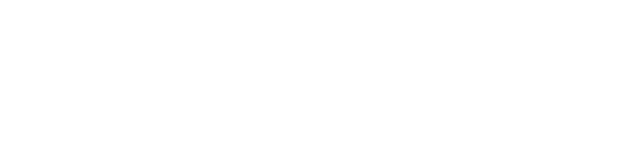
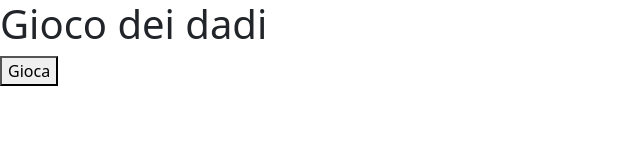
Before and after one commit to GioacchinoArgo/js-mail-dadi, a plain HTML site: page index.html in a window 1280 px wide. Shown: the whole page, without its empty margins (0-640 px from the left). Drawn offline with nearby package versions, Linux system fonts and the light colour scheme.

Commit message:
added schedule of the first exercise

```diff
--- a/index.html
+++ b/index.html
@@ -4,8 +4,22 @@
     <meta charset="UTF-8">
     <meta name="viewport" content="width=device-width, initial-scale=1.0">
     <title>Document</title>
+
+    <!-- Bootstrap -->
+    <link href="https://cdn.jsdelivr.net/npm/bootstrap@5.3.2/dist/css/bootstrap.min.css" rel="stylesheet" integrity="sha384-T3c6CoIi6uLrA9TneNEoa7RxnatzjcDSCmG1MXxSR1GAsXEV/Dwwykc2MPK8M2HN" crossorigin="anonymous">
+
+    <!-- Javascript -->
+    <script defer src="js/script.js"></script>
+
+    <!-- Css -->
+    <link rel="stylesheet" href="css/style.css">
 </head>
 <body>
+    <!-- Esercizio Dadi -->
+    <section>
+        <h1>Gioco dei dadi</h1>
+        <button class="button">Gioca</button>
 
+    </section>
 </body>
 </html>
--- a/js/script.js
+++ b/js/script.js
@@ -0,0 +1 @@
+console.log('JS OK')
```
Also changed, not shown: 1 other file.
